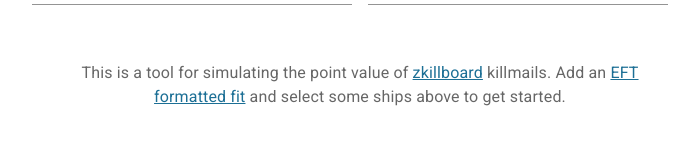
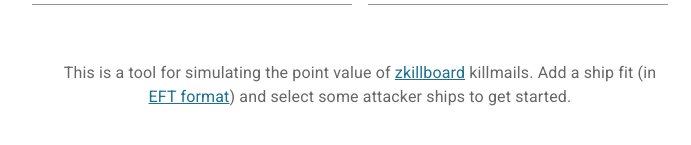
Before and after one commit to folklorelabs/zkill-point-calc, a React (Create React App) app: page / in a window 1280 px wide. Shown: the part 183-328 px from the top of the page, without its empty margins (280-971 px from the left). Built offline with nearby package versions, Linux system fonts and the light colour scheme.

Commit message:
update instructions

```diff
--- a/src/components/App.js
+++ b/src/components/App.js
@@ -159,7 +159,7 @@ function App() {
         </FormControl>
         <p className="App-instructions">
           This is a tool for simulating the point value of <a href="https://zkillboard.com/" target="_blank" rel="noreferrer">zkillboard</a> killmails.
-          Add an <a href="https://www.eveonline.com/news/view/import-export-fittings" target="_blank" rel="noreferrer">EFT formatted fit</a> and select some ships above to get started.
+          Add a ship fit (in <a href="https://www.eveonline.com/news/view/import-export-fittings" target="_blank" rel="noreferrer">EFT format</a>) and select some attacker ships to get started.
         </p>
       </div>
       {state.shipInfo ? (
```
